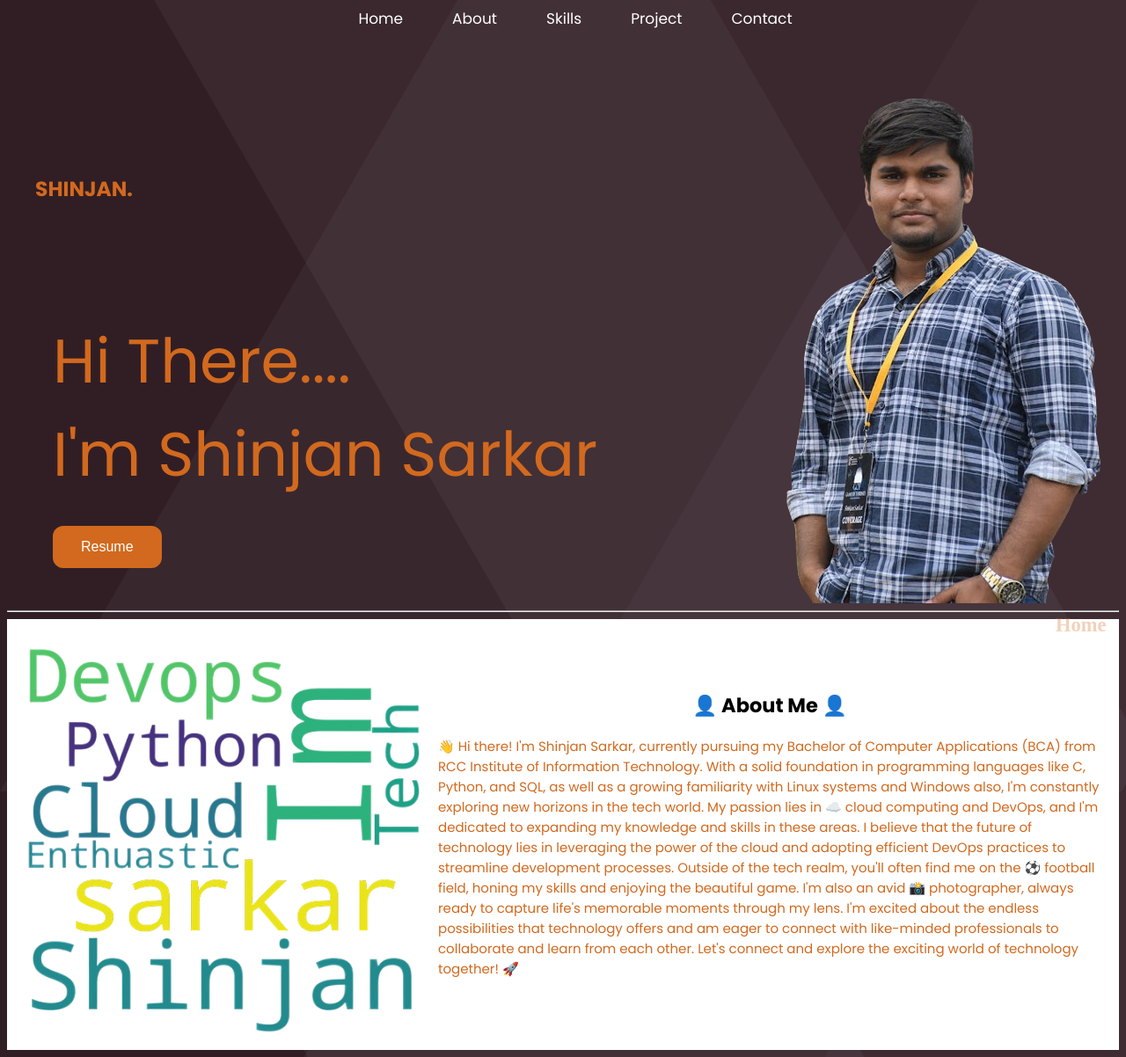
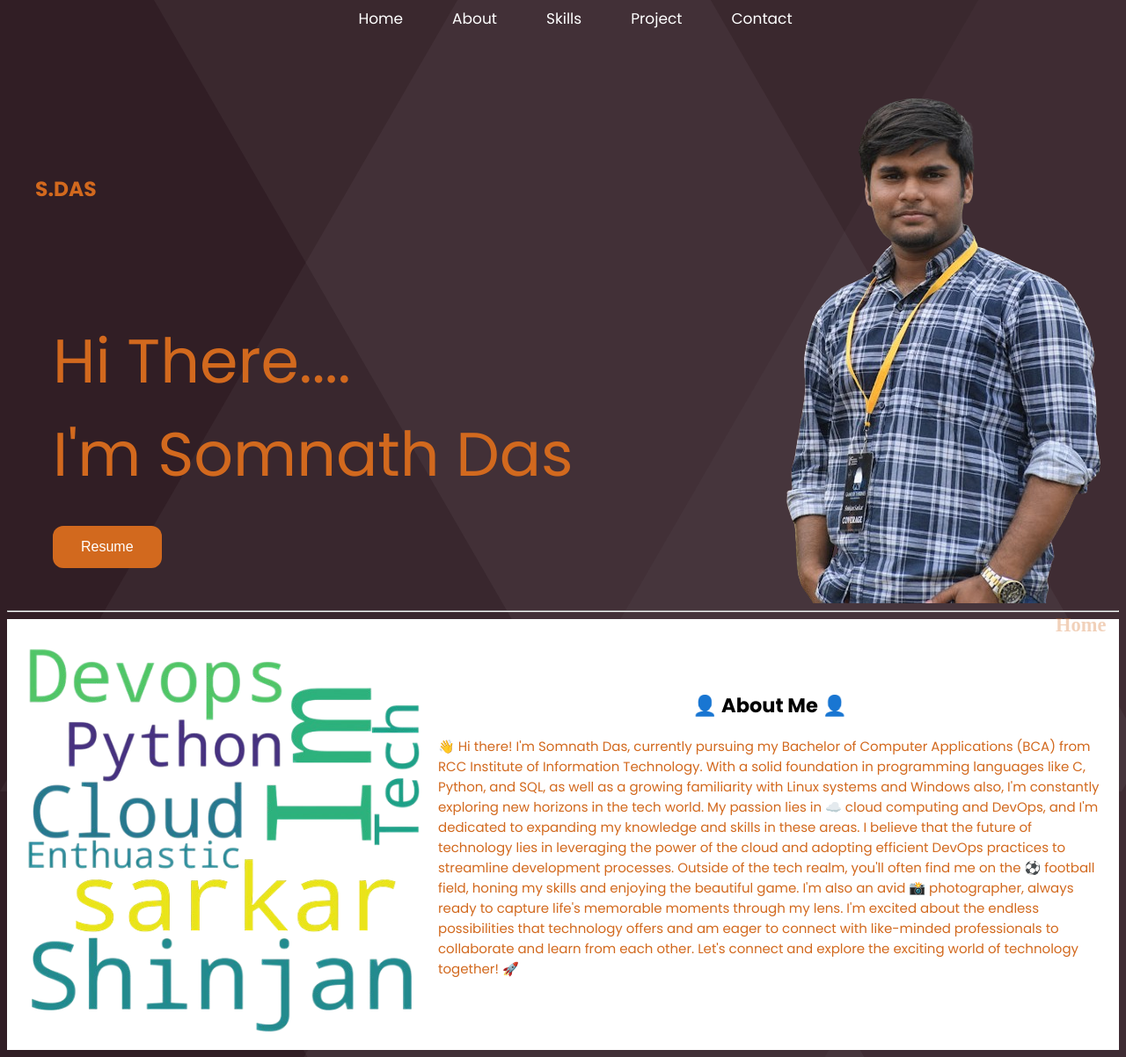
Before and after one commit to SomnathDas2004/portfolio, a plain HTML site: page index.html in a window 1280 px wide. Shown: the whole page at 88% size. Drawn offline with Linux system fonts and the light colour scheme.

Commit message:
Update index.html

```diff
--- a/index.html
+++ b/index.html
@@ -23,11 +23,11 @@
 
        <div class="text">
             Hi There....<br>
-         I'm Shinjan Sarkar
+         I'm Somnath Das
        </div>
 
        <div class="logo">
-        <h3>SHINJAN.</h3>
+        <h3>S.DAS</h3>
        </div>
        <div class="button"</div>
         <a href="https://drive.google.com/file/d/1w0a8v50IhM0XGwcKYHPiC8piy9w2cOWX/view?usp=sharing"><button>Resume</button></a>
@@ -44,7 +44,7 @@
     </div>
     <div class="about-me">
       <h2 style="text-align: center; color: black;">👤 About Me 👤</h2>
-      <p>👋 Hi there! I'm Shinjan Sarkar, currently pursuing my Bachelor of Computer Applications (BCA) from RCC Institute of Information Technology. With a solid foundation in programming languages like C, Python, and SQL, as well as a growing familiarity with Linux systems and Windows also, I'm constantly exploring new horizons in the tech world.
+      <p>👋 Hi there! I'm Somnath Das, currently pursuing my Bachelor of Computer Applications (BCA) from RCC Institute of Information Technology. With a solid foundation in programming languages like C, Python, and SQL, as well as a growing familiarity with Linux systems and Windows also, I'm constantly exploring new horizons in the tech world.
 
         My passion lies in ☁️ cloud computing and DevOps, and I'm dedicated to expanding my knowledge and skills in these areas. I believe that the future of technology lies in leveraging the power of the cloud and adopting efficient DevOps practices to streamline development processes.
 
```
